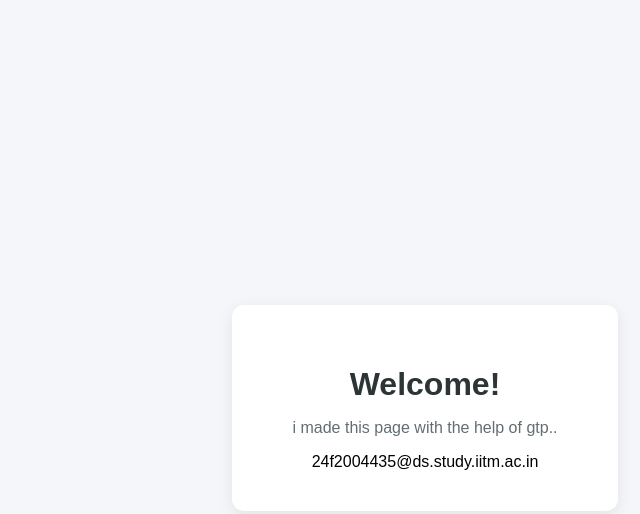
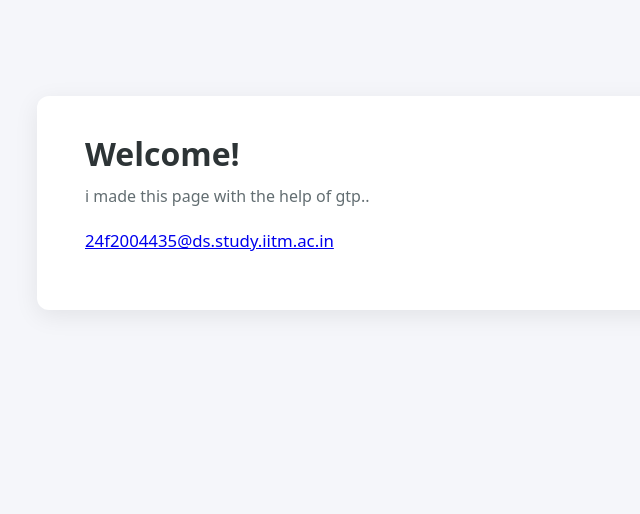
Before and after one commit to 24f2004435-cyber/tds-work, a plain HTML site: page index.html in a window 1280 px wide. Shown: the whole page, without its empty margins (215-855 px from the left). Drawn offline with Linux system fonts and the light colour scheme.

Commit message:
Update index.html

```diff
--- a/index.html
+++ b/index.html
@@ -1,40 +1,29 @@
-<!DOCTYPE html>
+<!doctype html>
 <html lang="en">
   <head>
-    <meta charset="UTF-8">
-    <title>Welcome Page</title>
+    <meta charset="utf-8" />
+    <meta name="viewport" content="width=device-width, initial-scale=1" />
+    <title>Welcome</title>
     <style>
-        body {
-            font-family: Arial, sans-serif;
-            background: #f5f6fa;
-            display: flex;
-            justify-content: center;
-            align-items: center;
-            height: 100vh;
-        }
-        .welcome-container {
-            background: #fff;
-            padding: 40px 60px;
-            border-radius: 12px;
-            box-shadow: 0 4px 16px rgba(0,0,0,0.08);
-            text-align: center;
-        }
-        h1 {
-            color: #2d3436;
-            margin-bottom: 16px;
-        }
-        p {
-            color: #636e72;
-        }
+      body { font-family: system-ui, Arial, sans-serif; background:#f5f6fa; margin:0; }
+      .card { max-width: 680px; margin: 12vh auto; background:#fff; padding:36px 48px;
+              border-radius:12px; box-shadow:0 6px 24px rgba(0,0,0,.08); }
+      h1 { margin:0 0 10px; color:#2d3436; }
+      p  { margin:0 0 22px; color:#636e72; }
+      .email { font-size:1.05rem; }
     </style>
   </head>
   <body>
-    <div class="welcome-container">
+    <main class="card">
       <h1>Welcome!</h1>
       <p>i made this page with the help of gtp..</p>
 
-        <!--email_off-->24f2004435@ds.study.iitm.ac.in<!--/email_off-->
-
-    </div>
+      <!-- Prevent Cloudflare email obfuscation -->
+      <p class="email">
+        <!--email_off-->
+        <a href="mailto:24f2004435@ds.study.iitm.ac.in">24f2004435@ds.study.iitm.ac.in</a>
+        <!--/email_off-->
+      </p>
+    </main>
   </body>
 </html>
```
Lines whose indentation alone changed are shown as unchanged.
